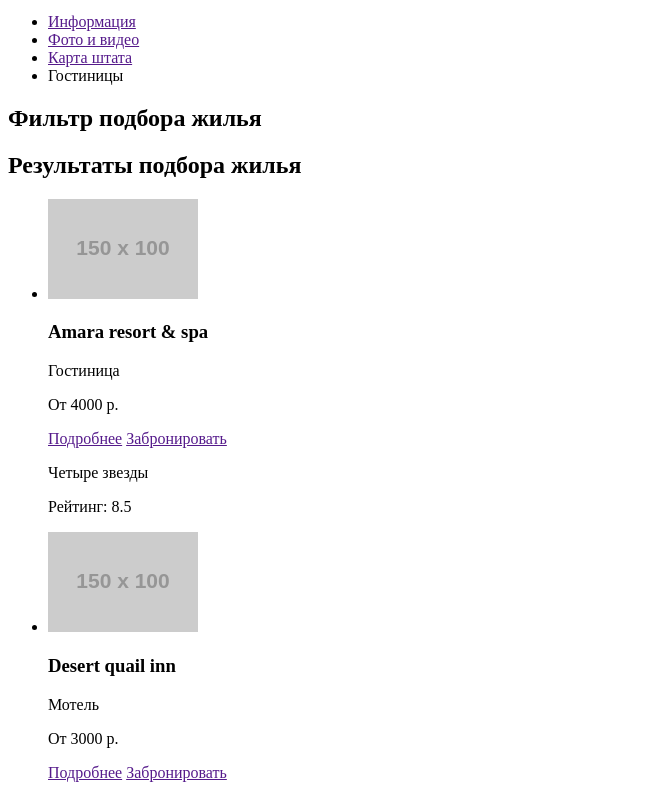
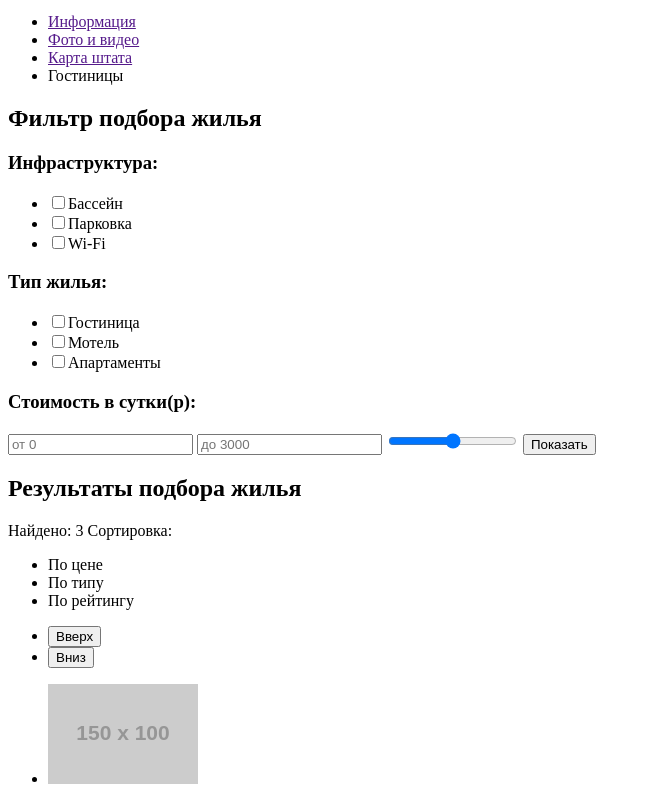
Before and after one commit to ewudes/sedona, a plain HTML site: page catalog.html in a window 1280 px wide. Shown: the part 29-816 px from the top of the page, without its empty margins (0-651 px from the left). Drawn offline with Linux system fonts and the light colour scheme; placeholder pictures from the web are drawn by us.

Commit message:
add filter

```diff
--- a/catalog.html
+++ b/catalog.html
@@ -29,10 +29,69 @@
   <main>
     <section>
       <h2>Фильтр подбора жилья</h2>
-      <!-- Тут будет фильтр -->
+      <article>
+        <h3>Инфраструктура:</h3>
+        <ul>
+          <li>
+            <label>
+              <input type="checkbox">Бассейн
+            </label>
+          </li>
+          <li>
+            <label>
+              <input type="checkbox">Парковка
+            </label>
+          </li>
+          <li>
+            <label>
+              <input type="checkbox">Wi-Fi
+            </label>
+          </li>
+        </ul>
+      </article>
+      <article>
+        <h3>Тип жилья:</h3>
+        <ul>
+          <li>
+            <label>
+              <input type="checkbox">Гостиница
+            </label>
+          </li>
+          <li>
+            <label>
+              <input type="checkbox">Мотель
+            </label>
+          </li>
+          <li>
+            <label>
+              <input type="checkbox">Апартаменты
+            </label>
+          </li>
+        </ul>
+      </article>
+      <article>
+        <h3>Стоимость в сутки(р):</h3>
+        <input type="number" placeholder="от 0">
+        <input type="number" placeholder="до 3000">
+        <input type="range" step="1">
+        <button type="button">Показать</button>
+      </article>
     </section>
     <section>
       <h2>Результаты подбора жилья</h2>
+      <div>
+        <span>Найдено: 3</span>
+        <span>Сортировка:</span>
+        <ul>
+          <li>По цене</li>
+          <li>По типу</li>
+          <li>По рейтингу</li>
+        </ul>
+        <ul>
+          <li><button type="button">Вверх</button></li>
+          <li><button type="button">Вниз</button></li>
+        </ul>
+      </div>
       <ul>
         <li>
           <img src="https://via.placeholder.com/150x100" alt="Изображение четырехзвездочной  гостинницы">
```
Also changed, not shown: index.html (+3 -1 lines).
